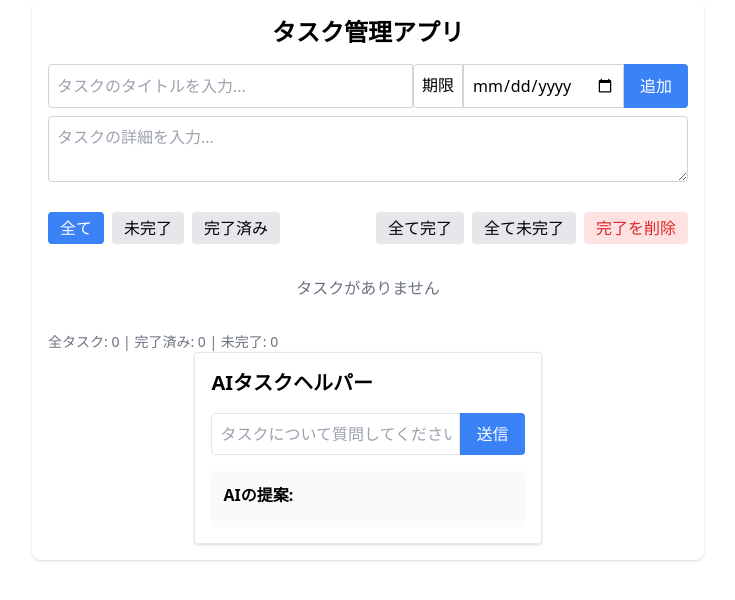
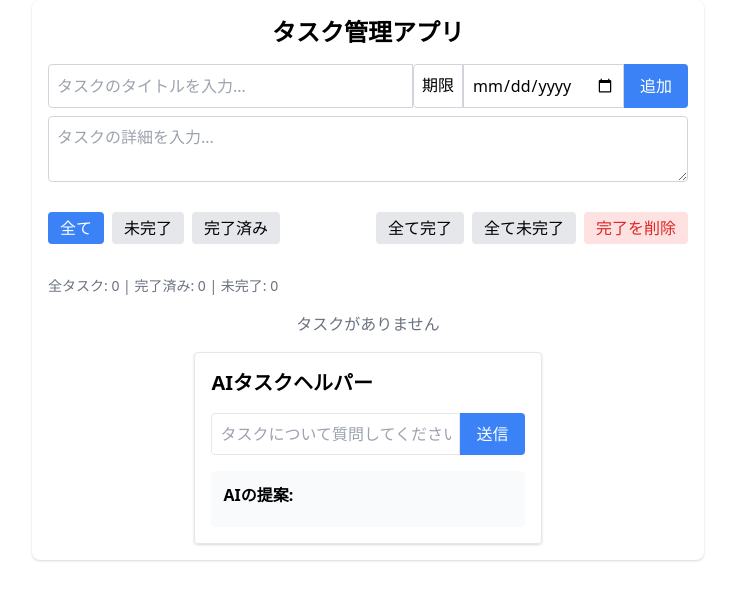
Before and after one commit to kurimaruru/azure-ai-foundry-app, a React (Create React App) app: page / in a window 1280 px wide. Shown: the top 600 px of the page, without its empty margins (272-1007 px from the left). Built offline with nearby package versions, Linux system fonts and the light colour scheme.

Commit message:
update: タスク追加のバリデーション実装

```diff
--- a/src/App.jsx
+++ b/src/App.jsx
@@ -29,6 +29,11 @@ const TaskManager = () => {
         markAll={markAll}
         clearCompleted={clearCompleted}
       />
+          <div className="w-full mt-4 text-sm text-gray-500">
+            全タスク: {tasks.length} | 完了済み:{" "}
+            {tasks.filter((t) => t.completed).length} | 未完了:{" "}
+            {tasks.filter((t) => !t.completed).length}
+          </div>
       <TaskList
         tasks={filteredTasks}
         onToggleComplete={toggleComplete}
@@ -36,11 +41,7 @@ const TaskManager = () => {
         onUpdate={updateTask}
       />
 
-      <div className="w-full mt-4 text-sm text-gray-500">
-        全タスク: {tasks.length} | 完了済み:{" "}
-        {tasks.filter((t) => t.completed).length} | 未完了:{" "}
-        {tasks.filter((t) => !t.completed).length}
-      </div>
+
       <AITaskHelper filteredTasks={filteredTasks} />
     </div>
   );
--- a/src/components/TaskForm.jsx
+++ b/src/components/TaskForm.jsx
@@ -7,6 +7,9 @@ const TaskForm = ({ onAddTask }) => {
 
   const handleSubmit = (e) => {
     e.preventDefault();
+    if (!newTaskTitle.trim() || !description.trim() || !dueDate) {
+      return;
+    }
     onAddTask(newTaskTitle, description, dueDate);
     setNewTaskTitle("");
     setDescription("");
@@ -24,12 +27,13 @@ const TaskForm = ({ onAddTask }) => {
           className="flex-grow p-2 border border-gray-300 rounded-l focus:outline-none"
           required
         />
-        <div　className="p-2 border border-gray-300 rounded-l focus:outline-none">期限</div>
+        <div className="p-2 border border-gray-300 rounded-l focus:outline-none">期限</div>
         <input
           type="date"
           value={dueDate}
           onChange={(e) => setDueDate(e.target.value)}
           className="p-2 border border-gray-300 focus:outline-none"
+          required
         />
         <button
           type="submit"
@@ -44,6 +48,7 @@ const TaskForm = ({ onAddTask }) => {
         placeholder="タスクの詳細を入力..."
         className="w-full p-2 border border-gray-300 rounded focus:outline-none"
         rows="2"
+        required
       />
     </form>
   );
```
